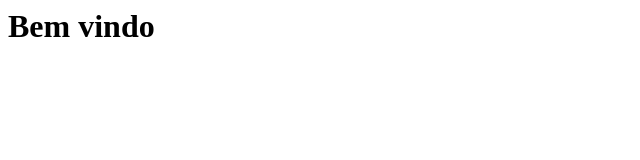
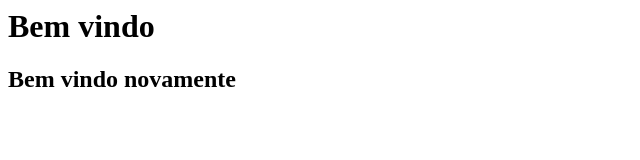
Before and after one commit to rafaelmarquesgonc/curso_github, a plain HTML site: page index.html in a window 1280 px wide. Shown: the whole page, without its empty margins (0-640 px from the left). Drawn offline with Linux system fonts and the light colour scheme.

Commit message:
colocando h2 na home

```diff
--- a/index.html
+++ b/index.html
@@ -1 +1,2 @@
 <h1> Bem vindo</h1>
+<h2> Bem vindo novamente</h2>
```
